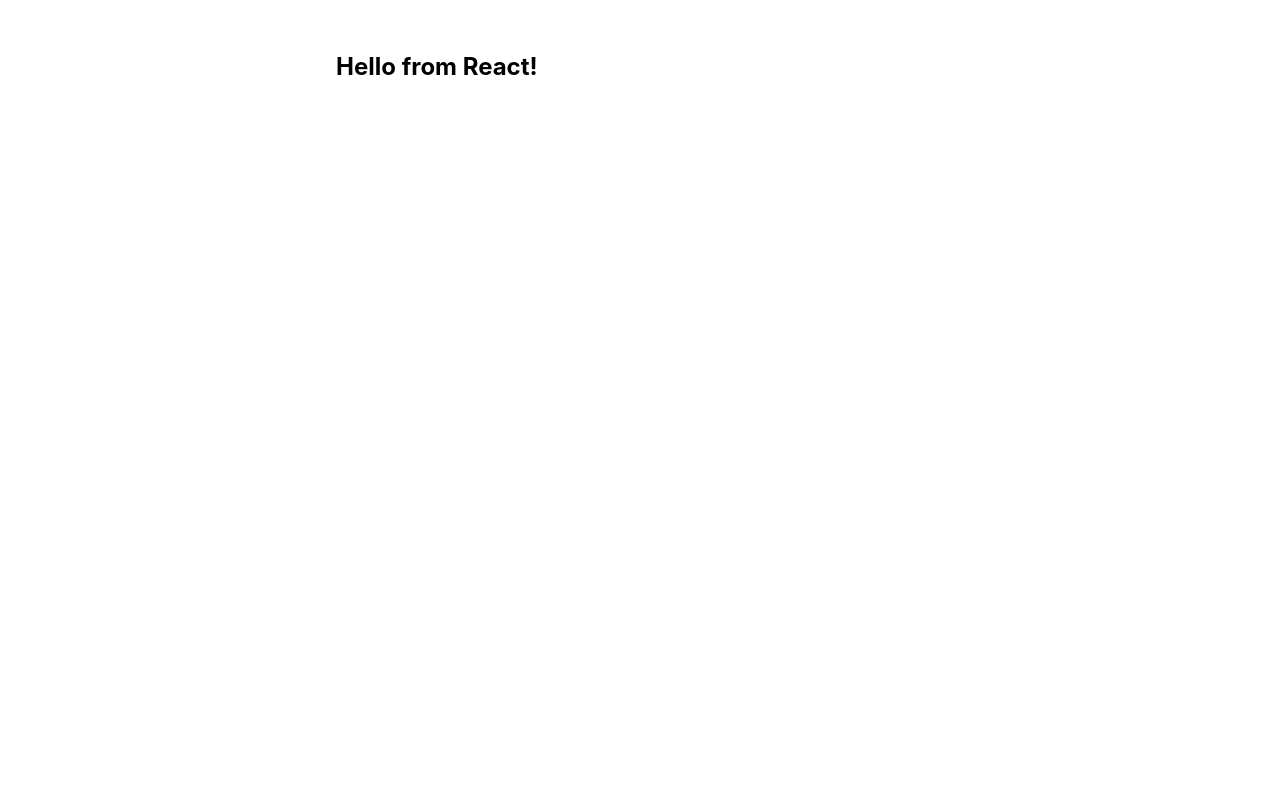
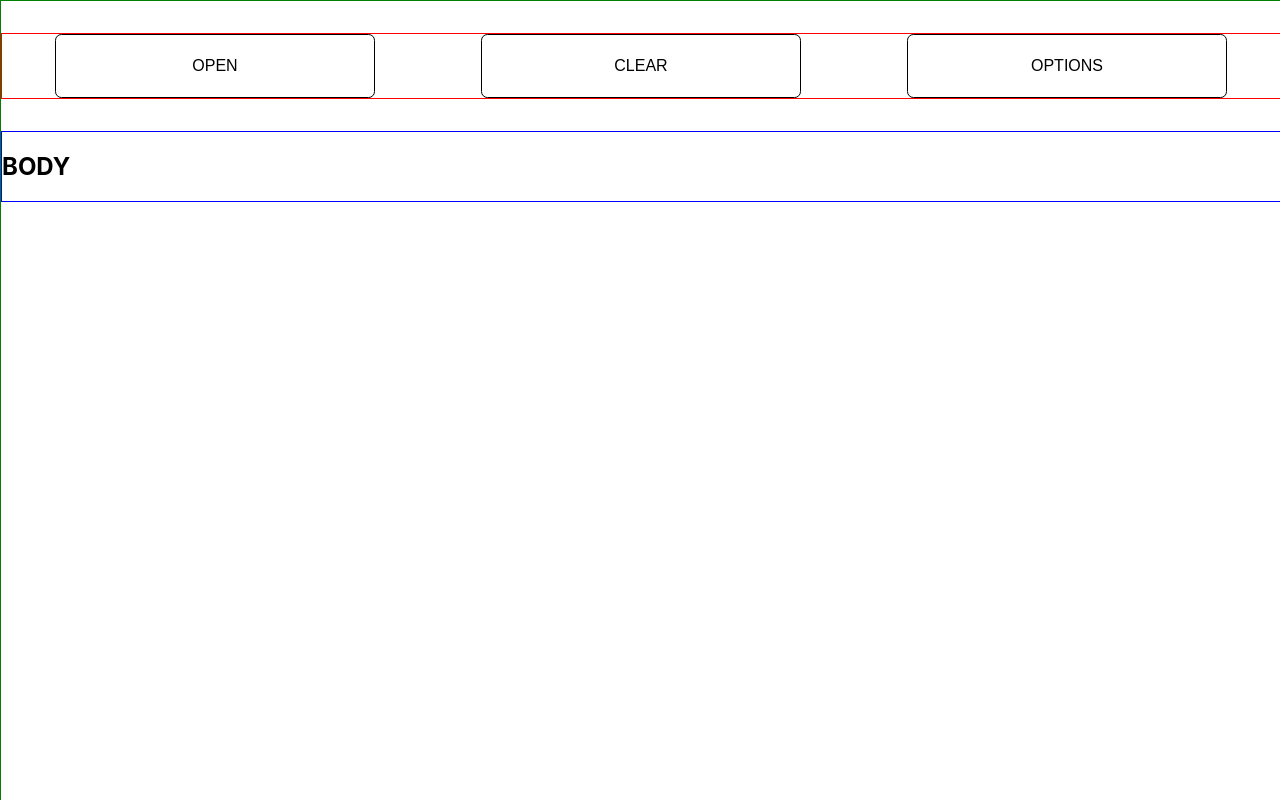
Before and after one commit to pvburger/vallery, a React (Vite) app: page / in a window 1280 px wide. Shown: the top 800 px of the page. Built offline with nearby package versions, Linux system fonts and the light colour scheme.

Commit message:
Established rudimentary UI

```diff
--- a/src/components/App.tsx
+++ b/src/components/App.tsx
@@ -1,4 +1,13 @@
 import { createRoot } from 'react-dom/client';
+import Container from './Container';
+
+const App = () => {
+  return (
+    <>
+      <Container></Container>
+    </>
+  );
+};
 
 const root = createRoot(document.body);
-root.render(<h2>Hello from React!</h2>);
+root.render(<App />);
--- /dev/null
+++ b/src/components/Body.tsx
@@ -0,0 +1,7 @@
+export default function Body() {
+  return (
+    <div className='bodyContain'>
+      <h2>BODY</h2>
+    </div>
+  );
+}
--- /dev/null
+++ b/src/components/Button.tsx
@@ -0,0 +1,11 @@
+import { ButtonProp } from '../../types';
+
+export default function Button(props: ButtonProp) {
+  const { label, flip } = props;
+
+  return (
+    <button className='button' onClick={flip}>
+      {label}
+    </button>
+  );
+}
--- /dev/null
+++ b/src/components/Container.tsx
@@ -0,0 +1,15 @@
+import Header from './Header';
+import Body from './Body';
+
+
+export default function Container() {
+
+
+
+  return (
+    <div className='mainContain'>
+      <Header></Header>
+      <Body></Body>
+    </div>
+  );
+}
--- /dev/null
+++ b/src/components/Header.tsx
@@ -0,0 +1,27 @@
+import { useState } from 'react';
+import Button from './Button';
+// import { dialog } from 'electron';
+
+export default function Header() {
+  const [openClicked, setOpenClicked] = useState(false);
+  const [clearClicked, setClearClicked] = useState(false);
+  const [optionClicked, setOptionClicked] = useState(false);
+
+  const switchOpen = () => setOpenClicked(!openClicked);
+  const switchClear = () => setClearClicked(!clearClicked);
+  const switchOption = () => setOptionClicked(!optionClicked);
+
+  // const openFiles = () => {
+  //   console.log(
+  //     dialog.showOpenDialog({ properties: ['openFile', 'multiSelections'] })
+  //   );
+  // };
+
+  return (
+    <div className='headContain'>
+      <Button label='OPEN' flip={switchOpen} />
+      <Button label='CLEAR' flip={switchClear} />
+      <Button label='OPTIONS' flip={switchOption} />
+    </div>
+  );
+}
--- a/src/index.css
+++ b/src/index.css
@@ -2,7 +2,47 @@ body {
   font-family:
     -apple-system, BlinkMacSystemFont, 'Segoe UI', Roboto, Helvetica, Arial,
     sans-serif;
-  margin: auto;
-  max-width: 38rem;
-  padding: 2rem;
+  margin: 0;
+  padding: 0;
 }
+
+.mainContain {
+  border-style: solid;
+  border-width: 1px;
+  border-color: green;
+  width: 100vw;
+  height: 100vw;
+}
+
+.headContain {
+  border-style: solid;
+  border-width: 1px;
+  border-color: red;
+  display: flex;
+  flex-direction: row;
+  justify-content: space-around;
+  margin-top: 2.5vw;
+  margin-bottom: 2.5vw;
+}
+
+.bodyContain {
+  border-style: solid;
+  border-width: 1px;
+  border-color: blue;
+}
+
+.button {
+  border-style: solid;
+  border-width: 1px;
+  border-color: black;
+  border-radius: 0.5vw;
+  background-color: white;
+  font-size: 1rem;
+  color: black;
+  width: 25vw;
+  height: 5vw;
+  display: flex;
+  flex-direction: row;
+  justify-content: center;
+  align-items: center;
+}
--- /dev/null
+++ b/types.ts
@@ -0,0 +1,4 @@
+export type ButtonProp = {
+  label: string;
+  flip: () => void;
+};
```
Also changed, not shown: src/main.ts (+7 -4 lines).
